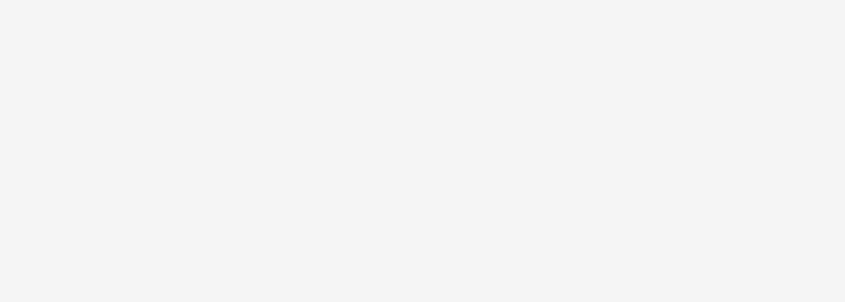
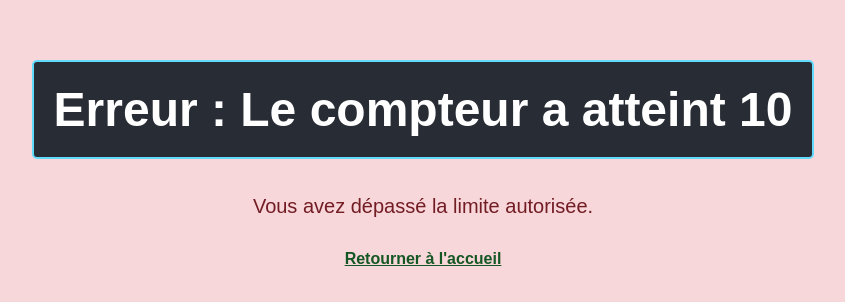
Before and after one commit to szmulikowskivincent/clic-counter, a React (Create React App) app: page /error in a window 1280 px wide. Before the commit this address had no page. Shown: the part 246-548 px from the top of the page, without its empty margins (217-1062 px from the left). Built offline with nearby package versions, Linux system fonts and the light colour scheme.

Commit message:
$ git push --force-with-lease

```diff
--- a/src/App.js
+++ b/src/App.js
@@ -1,6 +1,7 @@
 import React from "react";
 import Home from './components/Home';
 import Counter from './components/Counter';
+import ErrorPage from './components/error/ErrorPage';
 import { BrowserRouter as Router, Route, Routes } from 'react-router-dom';
 import "./App.css";
 
@@ -12,6 +13,7 @@ function App() {
         <Routes>
           <Route path="/" element={<Home />} />
           <Route path="/counter" element={<Counter />} />
+           <Route path="/error" element={<ErrorPage />} />
         </Routes>
       </div>
     </Router>
--- a/src/components/Counter.js
+++ b/src/components/Counter.js
@@ -1,13 +1,19 @@
 import React, { useState } from "react";
-import Navbar from '../components/Navbar';
-import Footer from '../components/Footer';
+import { useNavigate } from "react-router-dom";
+import Navbar from "../components/Navbar";
+import Footer from "../components/Footer";
 import "../css/Counter.css";
 
 const Counter = () => {
   const [count, setCount] = useState(0);
+  const navigate = useNavigate();
 
   const increment = () => {
-    setCount(count + 1);
+    if (count >= 9) {
+      navigate("/error");
+    } else {
+      setCount(count + 1);
+    }
   };
 
   const decrement = () => {
@@ -41,4 +47,5 @@ const Counter = () => {
     </div>
   );
 };
+
 export default Counter;
--- /dev/null
+++ b/src/components/error/ErrorPage.js
@@ -0,0 +1,15 @@
+import React from "react";
+import { Link } from "react-router-dom";
+import "./error-css/ErrorPage.css";
+
+const ErrorPage = () => {
+  return (
+    <div className="error-page">
+      <h1>Erreur : Le compteur a atteint 10</h1>
+      <p>Vous avez dépassé la limite autorisée.</p>
+      <Link to="/">Retourner à l'accueil</Link>
+    </div>
+  );
+};
+
+export default ErrorPage;
--- /dev/null
+++ b/src/components/error/error-css/ErrorPage.css
@@ -0,0 +1,31 @@
+.error-page {
+  display: flex;
+  flex-direction: column;
+  align-items: center;
+  justify-content: center;
+  block-size: 100vh;
+  background-color: #f8d7da;
+  color: #721c24;
+  font-family: Arial, sans-serif;
+  text-align: center;
+}
+
+.error-page h1 {
+  font-size: 3rem;
+  margin-block-end: 1rem;
+}
+
+.error-page p {
+  font-size: 1.25rem;
+  margin-block-end: 2rem;
+}
+
+.error-page a {
+  color: #155724;
+  text-decoration: underline;
+  font-weight: bold;
+}
+
+.error-page a:hover {
+  text-decoration: none;
+}
```
